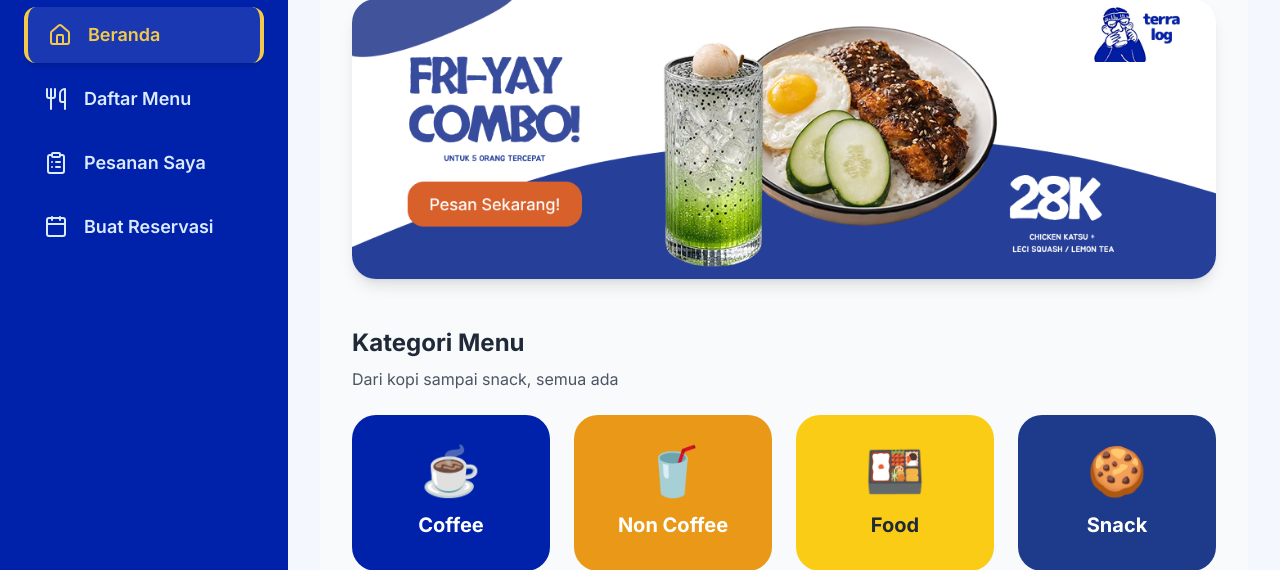
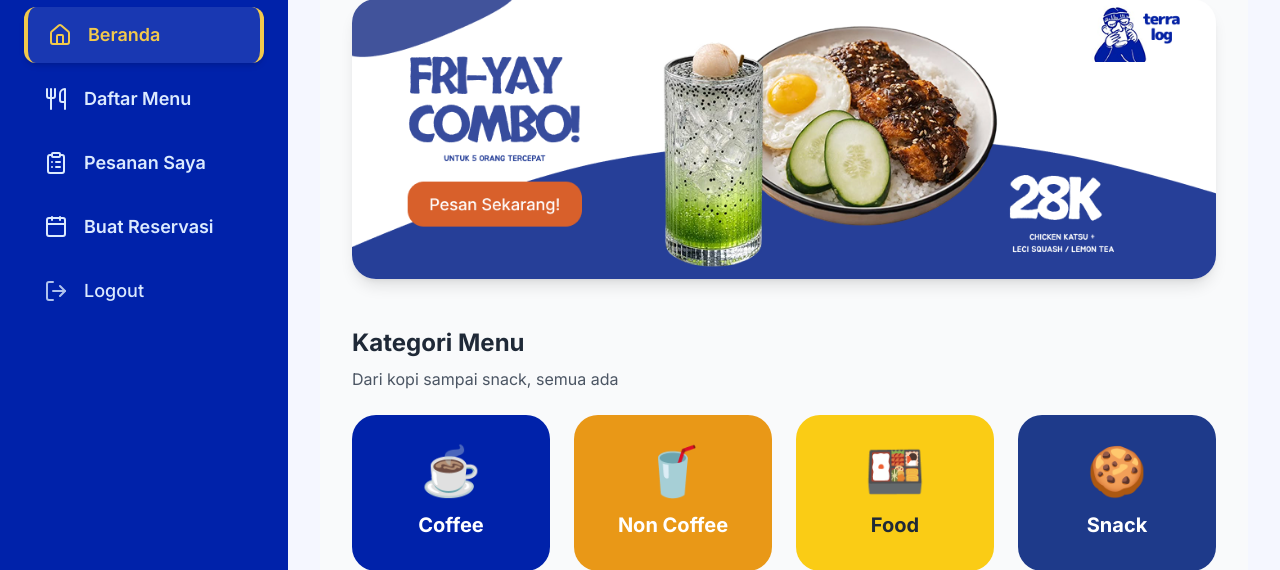
Before and after one commit to ahmddarff/tubesimk, a Flask app: page /customer/ in a window 1280 px wide. Shown: the part 129-699 px from the top of the page. Run offline with Flask 3, Linux system fonts and the light colour scheme; some libraries are stand-ins or nearby versions.

Commit message:
logout customer

```diff
--- a/templates/includes/sidebar_customer.html
+++ b/templates/includes/sidebar_customer.html
@@ -59,6 +59,13 @@
             <i data-lucide="calendar" class="w-6 h-6"></i>
             <span class="font-semibold text-lg">Buat Reservasi</span>
         </a>
+
+        <a href="{{ url_for('auth.logout') }}"
+           onclick="return confirm('Apakah Anda yakin ingin keluar dari sistem?')"
+           class="flex items-center gap-4 py-3.5 px-5 rounded-xl transition-all duration-200 text-blue-100 hover:bg-white/10 group">
+            <i data-lucide="log-out" class="w-6 h-6 opacity-80 group-hover:opacity-100"></i>
+            <span class="font-medium text-lg">Logout</span>
+        </a>
     </nav>
 
     <!-- Background Image -->
```
